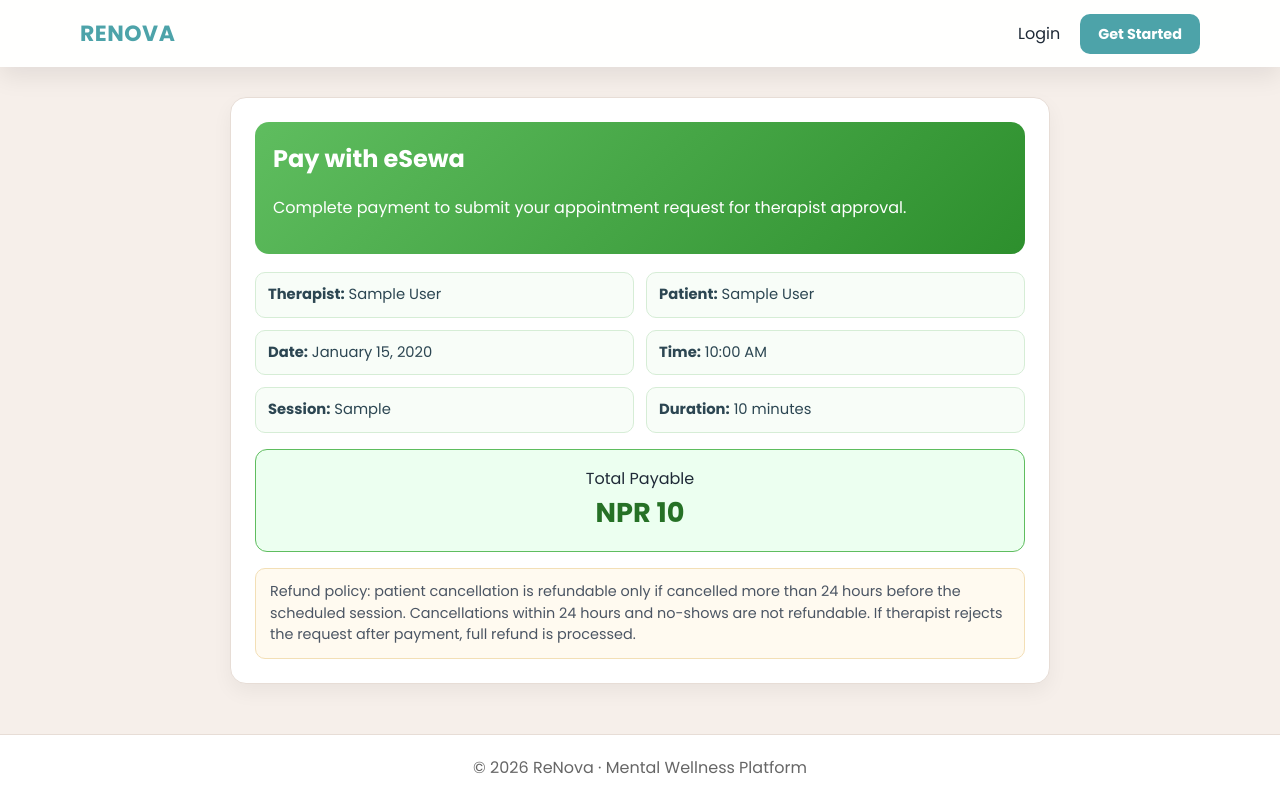
After one commit to Shelika0910/shelika-rai-renova, a Django app: template renova/accounts/templates/patient/esewa_payment.html in a window 1280 px wide. The commit adds this page. Run offline with Django 5.2, Linux system fonts and the light colour scheme; the template is opened without the code that fills it: most values are stand-ins (such as "Sample title", 1, 10 or a date in 2020).

Commit message:
resolve merge conflict

```diff
--- /dev/null
+++ b/renova/accounts/templates/patient/esewa_payment.html
@@ -0,0 +1,111 @@
+{% extends "base.html" %}
+
+{% block title %}eSewa Payment | ReNova{% endblock %}
+
+{% block extra_css %}
+<style>
+    .pay-wrap {
+        width: min(820px, calc(100% - 40px));
+        margin: 30px auto 50px;
+    }
+    .pay-card {
+        background: #fff;
+        border: 1px solid #e7ddd6;
+        border-radius: 16px;
+        padding: 24px;
+        box-shadow: 0 8px 20px rgba(0,0,0,0.05);
+    }
+    .pay-head {
+        background: linear-gradient(135deg, #5fbd5f 0%, #2d8f2d 100%);
+        color: #fff;
+        border-radius: 14px;
+        padding: 18px;
+        margin-bottom: 18px;
+    }
+    .pay-head h1 { margin: 0 0 6px; font-size: 1.5rem; }
+    .pay-grid {
+        display: grid;
+        grid-template-columns: 1fr 1fr;
+        gap: 12px;
+        margin: 16px 0;
+    }
+    .pay-item {
+        background: #f8fdf8;
+        border: 1px solid #d6edd6;
+        border-radius: 10px;
+        padding: 10px 12px;
+        font-size: 0.92rem;
+        color: #2c4652;
+    }
+    .amount-box {
+        margin-top: 14px;
+        background: #ecfff0;
+        border: 1px solid #5fbd5f;
+        border-radius: 12px;
+        padding: 16px;
+        text-align: center;
+    }
+    .amount-box strong { font-size: 1.7rem; color: #267126; }
+    .actions { display: flex; gap: 10px; flex-wrap: wrap; margin-top: 18px; }
+    .btn {
+        border: none;
+        border-radius: 10px;
+        padding: 10px 18px;
+        font-weight: 700;
+        cursor: pointer;
+        text-decoration: none;
+        font-size: 0.9rem;
+    }
+    .btn-success { background: #5fbd5f; color: #fff; }
+    .btn-success:hover { background: #439a43; }
+    .btn-muted { background: #f1f5f9; color: #334155; }
+    .policy {
+        margin-top: 16px;
+        font-size: 0.9rem;
+        color: #4b5563;
+        line-height: 1.5;
+        background: #fffaf0;
+        border: 1px solid #f3dfb6;
+        border-radius: 10px;
+        padding: 12px 14px;
+    }
+    @media (max-width: 680px) {
+        .pay-grid { grid-template-columns: 1fr; }
+    }
+</style>
+{% endblock %}
+
+{% block content %}
+<section class="pay-wrap">
+    <div class="pay-card">
+        <div class="pay-head">
+            <h1>Pay with eSewa</h1>
+            <p>Complete payment to submit your appointment request for therapist approval.</p>
+        </div>
+
+        <div class="pay-grid">
+            <div class="pay-item"><strong>Therapist:</strong> {{ appointment.therapist.full_name }}</div>
+            <div class="pay-item"><strong>Patient:</strong> {{ appointment.patient.full_name|default:appointment.patient.email }}</div>
+            <div class="pay-item"><strong>Date:</strong> {{ appointment.date_time|date:"F j, Y" }}</div>
+            <div class="pay-item"><strong>Time:</strong> {{ appointment.date_time|time:"g:i A" }}</div>
+            <div class="pay-item"><strong>Session:</strong> {{ appointment.get_session_type_display }}</div>
+            <div class="pay-item"><strong>Duration:</strong> {{ appointment.duration_minutes }} minutes</div>
+        </div>
+
+        <div class="amount-box">
+            <div>Total Payable</div>
+            <strong>NPR {{ appointment.fee_amount }}</strong>
+        </div>
+
+        <div class="policy">
+            Refund policy: patient cancellation is refundable only if cancelled more than 24 hours before the scheduled session. Cancellations within 24 hours and no-shows are not refundable. If therapist rejects the request after payment, full refund is processed.
+        </div>
+
+        <!-- <div class="actions">
+            <a class="btn btn-success" href="{% url 'accounts:esewa_payment_success' appointment.id %}">Success Payment</a>
+            <a class="btn btn-muted" href="{% url 'accounts:esewa_payment_failed' appointment.id %}">Payment Cancel/Fail</a>
+            <a class="btn btn-muted" href="{% url 'accounts:patient_appointments' %}">Back to Appointments</a>
+        </div> -->
+    </div>
+</section>
+{% endblock %}
--- a/renova/accounts/templates/patient/patient_appointments.html
+++ b/renova/accounts/templates/patient/patient_appointments.html
@@ -338,7 +338,13 @@
                     {% endif %}
                 </div>
                 <div style="margin-top:10px;display:flex;gap:8px;flex-wrap:wrap;">
+<<<<<<< HEAD
 
+=======
+                    {% if appointment.payment_status != 'paid' %}
+                    <a href="{% url 'accounts:esewa_payment' appointment.id %}" style="padding:6px 14px;background:#d1fae5;color:#065f46;border-radius:8px;font-size:0.82rem;font-weight:600;text-decoration:none;">Pay with eSewa</a>
+                    {% endif %}
+>>>>>>> parent of 482fd21 (Admin portal)
                     <a href="{% url 'accounts:cancel_appointment' appointment.id %}" style="padding:6px 14px;background:#f8d7da;color:#721c24;border-radius:8px;font-size:0.82rem;font-weight:600;text-decoration:none;">Cancel Request</a>
                 </div>
             </div>
--- a/renova/accounts/urls.py
+++ b/renova/accounts/urls.py
@@ -42,6 +42,12 @@ urlpatterns = [
 	path("dashboard/patient/find-therapist/", views.find_therapist, name="find_therapist"),
 	path("dashboard/patient/appointments/", views.patient_appointments, name="patient_appointments"),
 	path("dashboard/patient/book/", views.book_appointment, name="book_appointment"),
+<<<<<<< HEAD
+=======
+	path("dashboard/patient/appointment/<int:appointment_id>/payment/", views.esewa_payment, name="esewa_payment"),
+	path("dashboard/patient/appointment/<int:appointment_id>/payment/success/", views.esewa_payment_success, name="esewa_payment_success"),
+	path("dashboard/patient/appointment/<int:appointment_id>/payment/failed/", views.esewa_payment_failed, name="esewa_payment_failed"),
+>>>>>>> parent of 482fd21 (Admin portal)
 	path("dashboard/patient/resources/", views.patient_resources, name="patient_resources"),
 	path("ai-chatbot/", views.chatbot_page, name="ai_chatbot"),
     path("ai-chatbot/<int:session_id>/", views.chatbot_page, name="chatbot_load_session"),
```
Also changed, not shown: renova/accounts/admin.py (+146 -3 lines), renova/accounts/apps.py (+7 -0 lines), renova/accounts/groups.py (added, +29 -0 lines), renova/accounts/models.py (+18 -1 lines), renova/accounts/views.py (+57 -1 lines), renova/renova/settings.py (+9 -0 lines).
